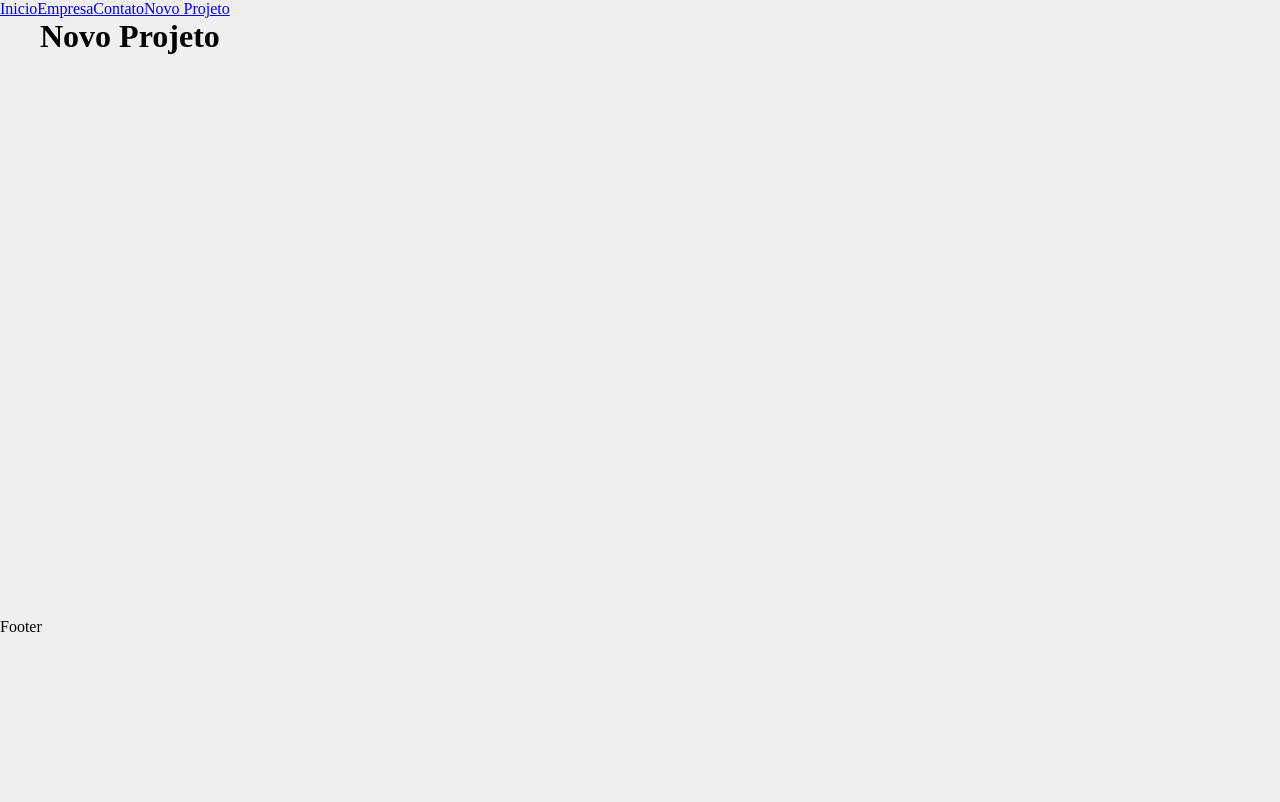
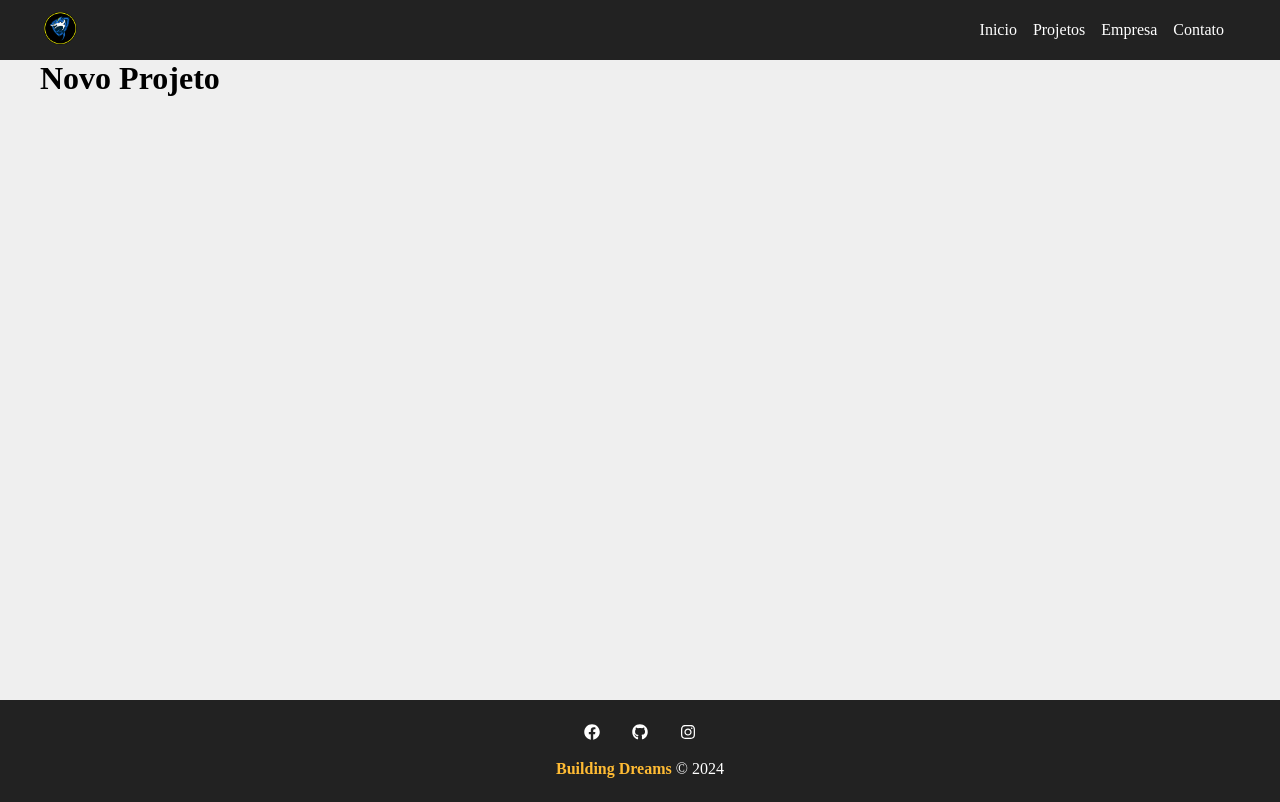
Before and after one commit to DevJofre/together-building-dreams, a React (Create React App) app: page /newproject in a window 1280 px wide. Built offline with nearby package versions, Linux system fonts and the light colour scheme.

Commit message:
Finalização da estilização do Footer e Navbar

```diff
--- a/src/App.js
+++ b/src/App.js
@@ -3,27 +3,27 @@ import Home from "./components/pages/Home";
 import Company from "./components/pages/Company";
 import Contact from "./components/pages/Contact";
 import NewProject from "./components/pages/NewProject";
+import Projects from "./components/pages/Projects";
+
 import Container from "./components/layout/Container";
+import Navbar from "./components/layout/Navbar";
+import Footer from "./components/layout/Footer";
 
 function App() {
   return (
     <div className="App">
       <Router>
-        <div>
-          <Link to="/">Inicio</Link>
-          <Link to="/company">Empresa</Link>
-          <Link to="/contact">Contato</Link>
-          <Link to="/newproject">Novo Projeto</Link>
-        </div>
+        <Navbar />
         <Container className="min-height">
           <Routes>
             <Route exact path="/" element={<Home />}></Route>
-            <Route path="/company" element={<Company />}></Route>
-            <Route path="/contact" element={<Contact />}></Route>
-            <Route path="/newproject" element={<NewProject />}></Route>
+            <Route exact path="/projects" element={<Projects />}></Route>
+            <Route exact path="/company" element={<Company />}></Route>
+            <Route exact path="/contact" element={<Contact />}></Route>
+            <Route exact path="/newproject" element={<NewProject />}></Route>
           </Routes>
         </Container>
-        <p>Footer</p>
+        <Footer />
       </Router>
     </div>
   );
--- a/src/components/layout/Container.module.css
+++ b/src/components/layout/Container.module.css
@@ -7,7 +7,7 @@
 }
 
 .min-height {
-  min-height: 75vh;
+  min-height: 80vh;
 }
 .start {
   justify-content: flex-start;
--- /dev/null
+++ b/src/components/layout/Footer.js
@@ -0,0 +1,27 @@
+import { FaFacebook, FaGithub, FaInstagram } from "react-icons/fa";
+import styles from "../layout/Footer.module.css";
+
+function Footer() {
+  return (
+    <footer className={styles.footer}>
+      <ul className={styles.social_list}>
+        <li>
+          <FaFacebook />
+        </li>
+
+        <li>
+          <FaGithub />
+        </li>
+
+        <li>
+          <FaInstagram />
+        </li>
+      </ul>
+      <p className={styles.copy_right}>
+        <span>Building Dreams</span> &copy; 2024
+      </p>
+    </footer>
+  );
+}
+
+export default Footer;
--- /dev/null
+++ b/src/components/layout/Footer.module.css
@@ -0,0 +1,30 @@
+.footer {
+  background-color: #222;
+  color: #fff;
+  padding: 3vh;
+  text-align: center;
+}
+
+.social_list {
+  list-style: none;
+  display: flex;
+  justify-content: center;
+  list-style-position: none;
+}
+
+.social_list li {
+  margin: 0 1em;
+}
+
+.social_list li:hover {
+  color: #ffbb33;
+}
+
+.copy_right {
+  margin-top: 2vh;
+}
+
+.copy_right span {
+  font-weight: bold;
+  color: #ffbb33;
+}
--- /dev/null
+++ b/src/components/layout/Navbar.js
@@ -0,0 +1,36 @@
+import { Link } from "react-router-dom";
+import Container from "./Container";
+
+import styles from "./Navbar.module.css";
+import logo from "../../img/logo_dont.png";
+
+function Navbar() {
+  return (
+    <nav className={styles.navbar}>
+      <Container>
+        <Link to="/">
+          <img src={logo} alt="Const" class={styles.img} />
+        </Link>
+        <ul className={styles.list}>
+          <li class={styles.item}>
+            <Link to="/">Inicio</Link>
+          </li>
+
+          <li className={styles.item}>
+            <Link to="/projects">Projetos</Link>
+          </li>
+
+          <li className={styles.item}>
+            <Link to="/company">Empresa</Link>
+          </li>
+
+          <li className={styles.item}>
+            <Link to="/contact">Contato</Link>
+          </li>
+        </ul>
+      </Container>
+    </nav>
+  );
+}
+
+export default Navbar;
--- /dev/null
+++ b/src/components/layout/Navbar.module.css
@@ -0,0 +1,30 @@
+.navbar {
+  display: flex;
+  justify-content: space-between;
+  background-color: #222;
+  padding: 1vh;
+}
+.list {
+  display: flex;
+  list-style: none;
+  align-items: center;
+}
+
+.item {
+  margin-right: 2vh;
+  font-size: 2vh;
+}
+
+.item a {
+  color: #fff;
+  text-decoration: none;
+}
+
+.item a:hover {
+  color: #ffbb33;
+}
+
+.img {
+  width: 5vh;
+  height: 5vh;
+}
--- /dev/null
+++ b/src/components/pages/Projects.js
@@ -0,0 +1,5 @@
+function Projects() {
+  return <h1>Projetos</h1>;
+}
+
+export default Projects;
```
Also changed, not shown: src/img/logo_dont.png (added).
